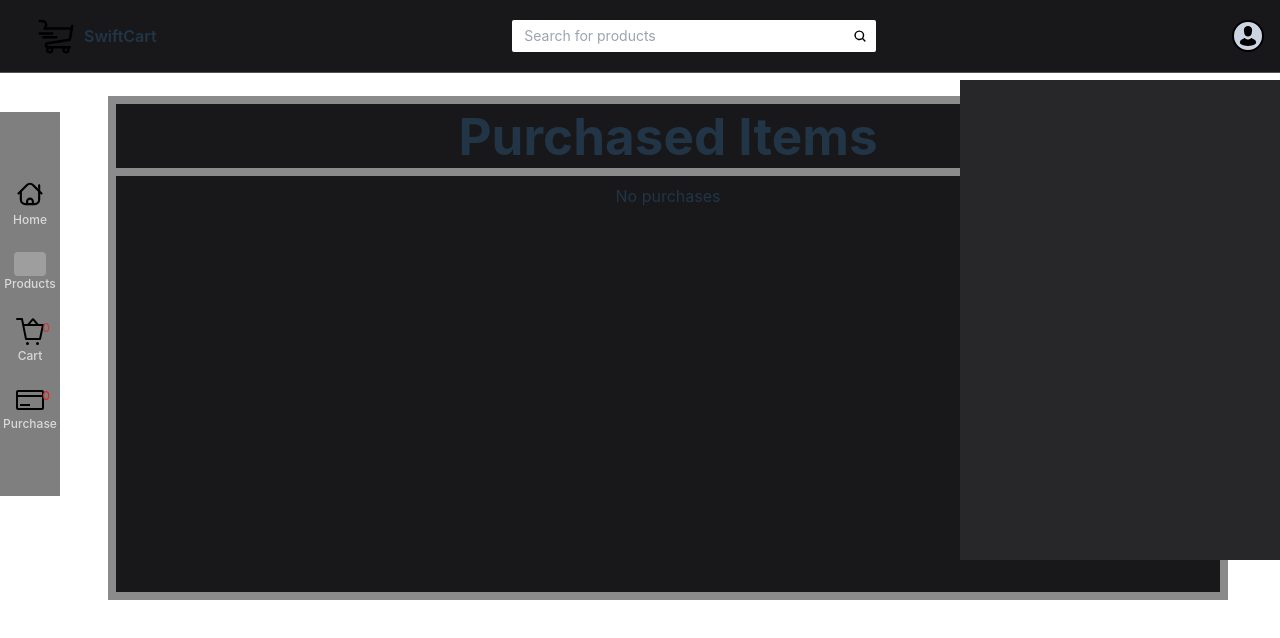
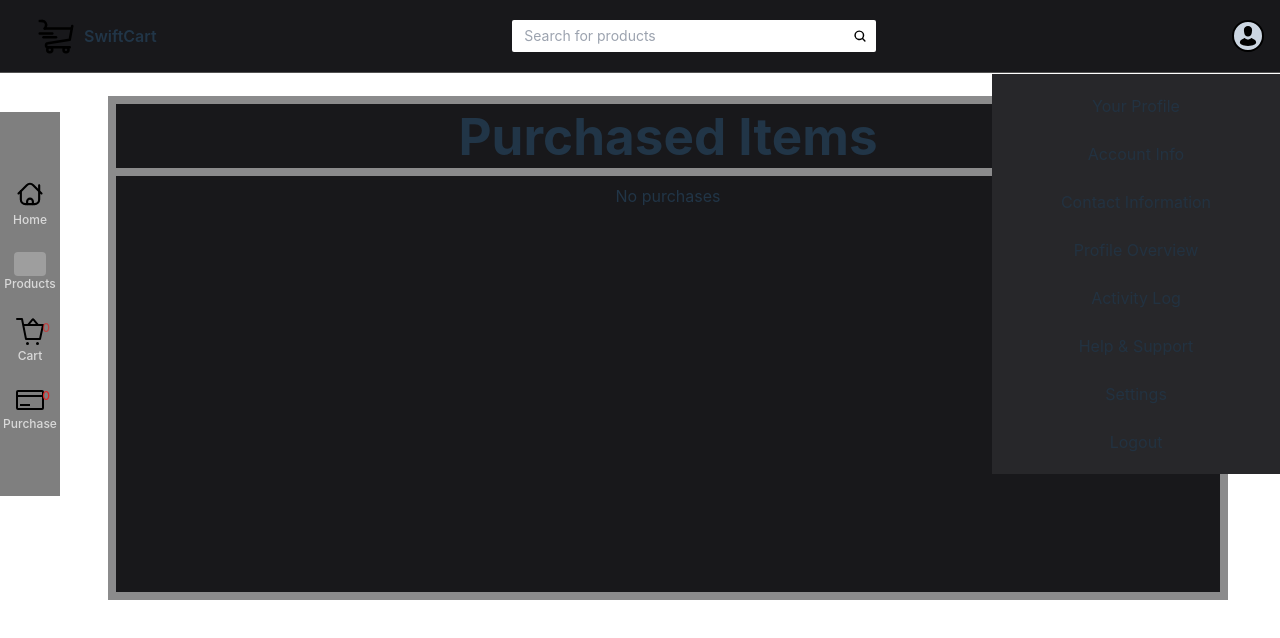
Before and after one commit to Septriunii/proj1.swiftcart.io, a React (Vite) app: page /purchase in a window 1280 px wide. Both pictures are taken after a click on the element 1248 px from the left and 36 px from the top of the page. Shown: the top 638 px of the page. Built offline with nearby package versions, Linux system fonts and the light colour scheme; grey boxes are pictures that could not be loaded.

Commit message:
putting text in sidebar

```diff
--- a/src/componets/Home/Ads.jsx
+++ b/src/componets/Home/Ads.jsx
@@ -4,7 +4,7 @@ import Show from "../Slidehow2";
 
 function Ads() {
   return (
-    <div className="h-32 md:h-40 lg:h-52 w-full flex gap-1">
+    <div className="h-32 md:h-40 lg:h-52 w-full flex gap-1 ">
       <div className="bg-slate-900 h-full w-full overflow-hidden">
         <Swipe />
       </div>
--- a/src/componets/Navbar/Rectangle.jsx
+++ b/src/componets/Navbar/Rectangle.jsx
@@ -19,12 +19,31 @@ function Rectangle({ onClose }) {
 
   return (
     <div
-      className={`w-80 h-[30rem] bg-zinc-800 fixed top-20 right-0 z-40 transition-transform duration-300 ease-in-out transform ${
+      className={`w-72 hidden md:flex flex-col items-center justify-center p-5 gap-6 bg-zinc-800 fixed top-[4.6rem] right-0 z-40 transition-transform duration-300 ease-in-out transform ${
         isShowing ? "translate-x-0" : "translate-x-full"
       }`}
       onAnimationEnd={handleAnimationEnd}
     >
-      {/* Content of the rectangle */}
+      <p className="cursor-pointer opacity-80 hover:text-gray-500">
+        Your Profile
+      </p>
+      <p className="cursor-pointer opacity-80 hover:text-gray-500">
+        Account Info
+      </p>
+      <p className="cursor-pointer opacity-80 hover:text-gray-500">
+        Contact Information
+      </p>
+      <p className="cursor-pointer opacity-80 hover:text-gray-500">
+        Profile Overview
+      </p>
+      <p className="cursor-pointer opacity-80 hover:text-gray-500">
+        Activity Log
+      </p>
+      <p className="cursor-pointer opacity-80 hover:text-gray-500">
+        Help & Support
+      </p>
+      <p className="cursor-pointer opacity-80 hover:text-gray-500">Settings</p>
+      <p className="cursor-pointer opacity-80 hover:text-gray-500">Logout</p>
       <button
         onClick={handleClick}
         className="right-0 h-10 rounded-full bg-transparent hover:border-transparent absolute -top-14"
--- a/src/componets/Navbar/SideMenu.jsx
+++ b/src/componets/Navbar/SideMenu.jsx
@@ -1,4 +1,5 @@
 import { useState, useEffect } from "react";
+import { Link } from "react-router-dom";
 
 function SideMenu({ onClose }) {
   const [isShowing, setIsShowing] = useState(false);
@@ -19,15 +20,37 @@ function SideMenu({ onClose }) {
 
   return (
     <div
-      className={`w-40 h-[30rem] bg-red-800 fixed top-20 left-0 z-40 transition-transform duration-300 ease-in-out transform ${
+      className={`w-40 h-auto bg-zinc-800 fixed top-[4.5rem] p-5 left-0 z-40 transition-transform duration-300 ease-in-out transform ${
         isShowing ? "translate-x-0" : "-translate-x-full"
       }`}
       onAnimationEnd={handleAnimationEnd}
     >
-      {/* Content of the side menu */}
+      <div className=" bg-opacity-50  w-full p-2 flex flex-col gap-7 justify-center items-center ">
+        <Link to="/">
+          <div className="cursor-pointer text-white h-11 w-11 p-1 rounded-sm focus:border-b-2 border-blue-950 flex justify-center flex-col items-center">
+            <p className="text-xs opacity-70">Home</p>
+          </div>
+        </Link>
+        <Link to="/products">
+          <div className="cursor-pointer text-white h-10 w-10  p-1 rounded-sm focus:border-b-2 border-blue-950 flex justify-center flex-col items-center">
+            <p className="text-xs opacity-70">Products</p>
+          </div>
+        </Link>
+        <Link to="/carts">
+          <div className="cursor-pointer text-white h-10 w-10  p-1 rounded-sm focus:border-b-2 border-blue-950 flex justify-center flex-col items-center relative">
+            <p className="text-xs opacity-70">Cart</p>
+          </div>
+        </Link>
+        <Link to="/purchase">
+          <div className="cursor-pointer text-white h-10 w-10  p-1 rounded-sm focus:border-b-2 border-blue-950 flex justify-center flex-col items-center relative">
+            <p className="text-xs opacity-70">Purchase</p>
+          </div>
+        </Link>
+      </div>
+
       <button
         onClick={handleClick}
-        className="left-10 h-10 rounded-full bg-transparent hover:border-transparent absolute -top-14 bg-green-900"
+        className="left-10 h-10 rounded-full bg-transparent hover:border-transparent absolute -top-14"
       ></button>
     </div>
   );
--- a/src/pages/Main/Purchased.jsx
+++ b/src/pages/Main/Purchased.jsx
@@ -80,10 +80,7 @@ function Purchased() {
                             className="ml-5 md:ml-8 lg:ml-10 "
                             onClick={() => handleCancelOrder(item.id)}
                           >
-                            Remove
-                          </button>
-                          <button onClick={() => handlePurchase(item.id)}>
-                            Purchase
+                            Cancel
                           </button>
                         </div>
                       </li>
```
